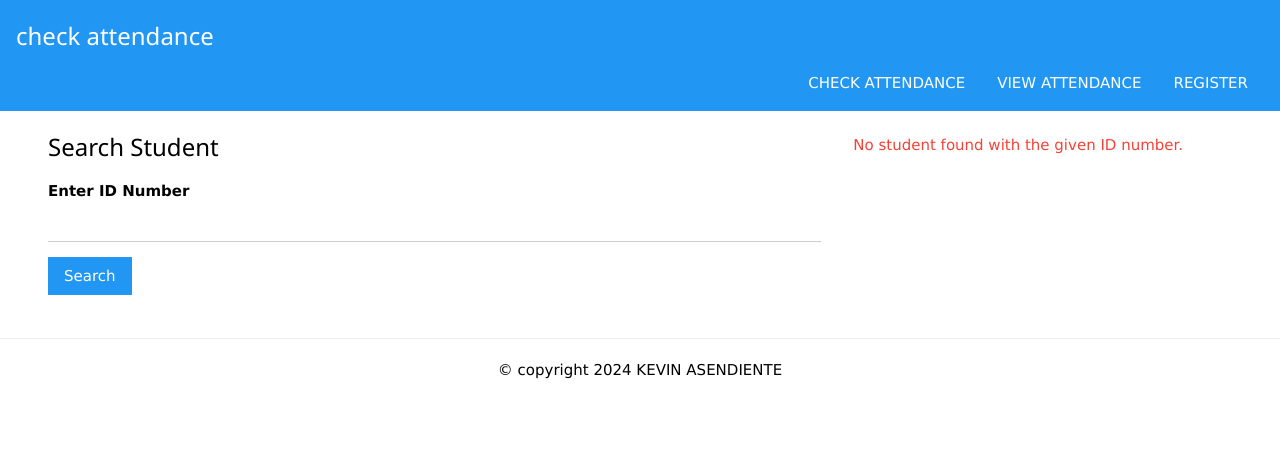
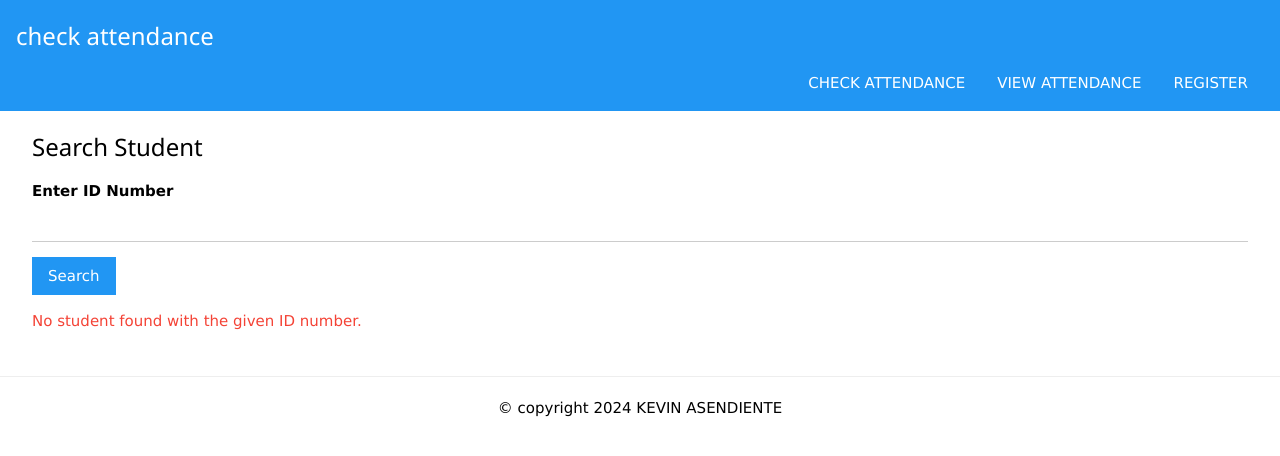
Before and after one commit to ASENDIENTEKevinVance/PYTHON_REGIS, a Flask app: page /checkattendance in a window 1280 px wide. Shown: the top 456 px of the page. Run offline with Flask 3, Linux system fonts and the light colour scheme.

Commit message:
Revert "Update check_attendance.html"
This reverts commit 66dbc451bdd62aae5e05f0b2681427416fa07afd.

```diff
--- a/templates/check_attendance.html
+++ b/templates/check_attendance.html
@@ -8,8 +8,6 @@
 {% endblock %}
 
 {% block content %}
-    <div class="w3-row-padding">
-        <div class="w3-twothird">
 <div class="w3-container">
     <h3>Search Student</h3>
     <form method="post" action="/searchstudent">
@@ -21,9 +19,7 @@
             <button type="submit" class="w3-button w3-blue">Search</button>
         </p>
     </form>
-            </div>
-        </div>
-        <div class="w3-third" >
+
     {% if student %}
     <div class="w3-card-4 w3-margin-top">
         <img src="{{ url_for('static', filename='images/' + student['image']) }}" alt="Student Image" style="width:100px; height:100px;">
@@ -34,5 +30,4 @@
     <p class="w3-text-red">No student found with the given ID number.</p>
     {% endif %}
 </div>
-    </div>
 {% endblock %}
```
Lines whose indentation alone changed are shown as unchanged.
